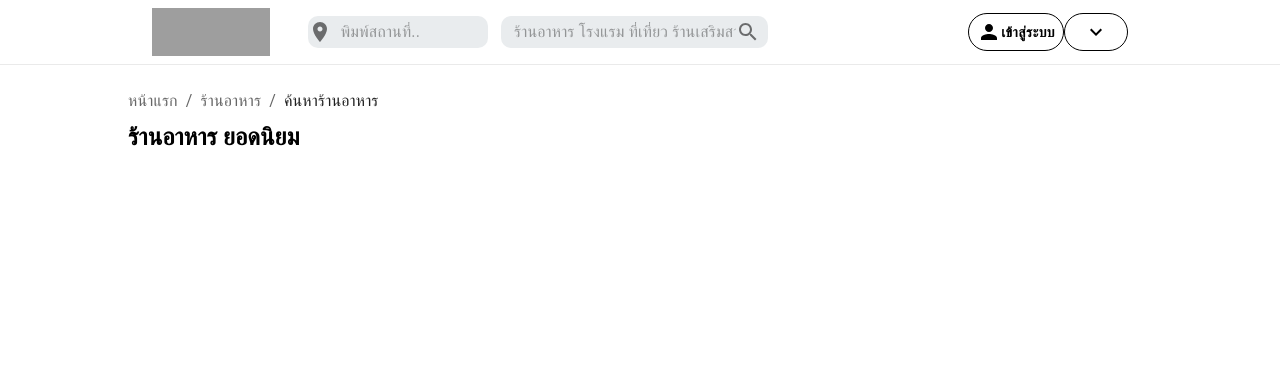
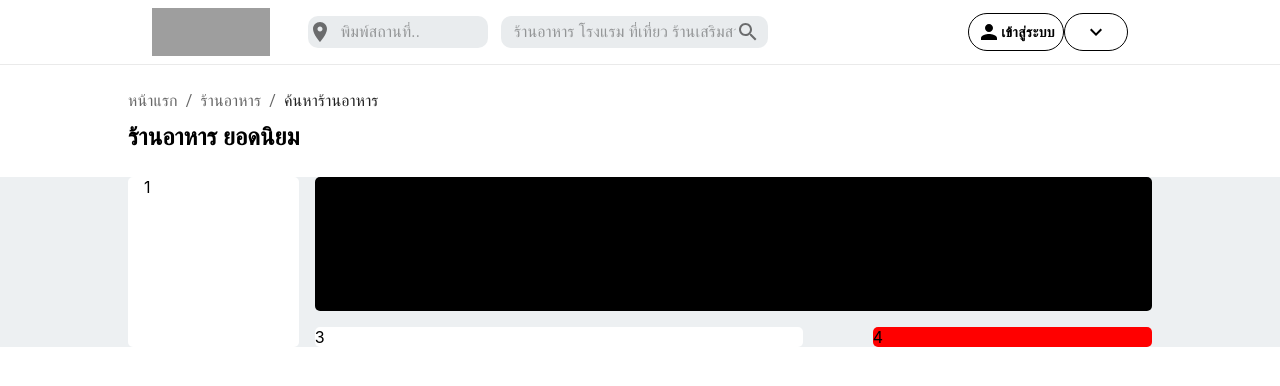
Before and after one commit to Netkubb/wongnai, a Next.js app: page / in a window 1280 px wide. Shown: the top 386 px of the page. Built offline with nearby package versions, Linux system fonts and the light colour scheme; grey boxes are pictures that could not be loaded.

Commit message:
layout grid

```diff
--- a/pages/index.js
+++ b/pages/index.js
@@ -1,5 +1,6 @@
 import Head from 'next/head'
 import Image from 'next/image'
+import {Box,Grid} from '@mui/material'
 import Header from '../comps/Header'
 import Navbar from '../comps/Navbar'
 import styles from '../styles/Home.module.css'
@@ -8,5 +9,31 @@ export default function Home() {
   return (<>
     <Header/>
     <Navbar/>
+    <Box style={{backgroundColor:"#EDF0F2"}}>
+      <Grid container columnSpacing={2} style={{width:"80vw",display:"flex",justifyContent:"center",margin:"auto"}}>
+        <Grid item xs={2} style={{backgroundColor:"white",borderRadius:"5px"}}>
+          <div>1</div>
+        </Grid>
+        <Grid item xs={10}>
+          <Grid container rowGap={2} direction={"row"}>
+            <Grid item xs={12} style={{backgroundColor:"black",borderRadius:"5px",height:"134px"}}>
+              <div>2</div>
+            </Grid>
+            <Grid item xs={12}>
+              <Grid container>
+                <Grid item xs={7} style={{backgroundColor:"white",borderRadius:"5px"}}>
+                  <div>3</div>
+                </Grid>
+                <Grid item xs={1}>
+                </Grid>
+                <Grid item xs={4} style={{backgroundColor:"red",borderRadius:"5px"}}>
+                  <div>4</div>
+                </Grid>
+              </Grid>
+            </Grid>
+          </Grid>
+        </Grid>
+      </Grid>
+    </Box>
   </>)
 }
--- a/styles/Home.module.css
+++ b/styles/Home.module.css
@@ -113,6 +113,10 @@
   height:48px;
 }
 
+#white{
+  background-color: white;
+}
+
 @media (max-width: 600px) {
   .grid {
     width: 100%;
--- a/styles/globals.css
+++ b/styles/globals.css
@@ -15,6 +15,10 @@ a {
   box-sizing: border-box;
 }
 
+#white{
+  background-color: white;
+}
+
 @media (prefers-color-scheme: dark) {
   html {
     color-scheme: dark;
```
